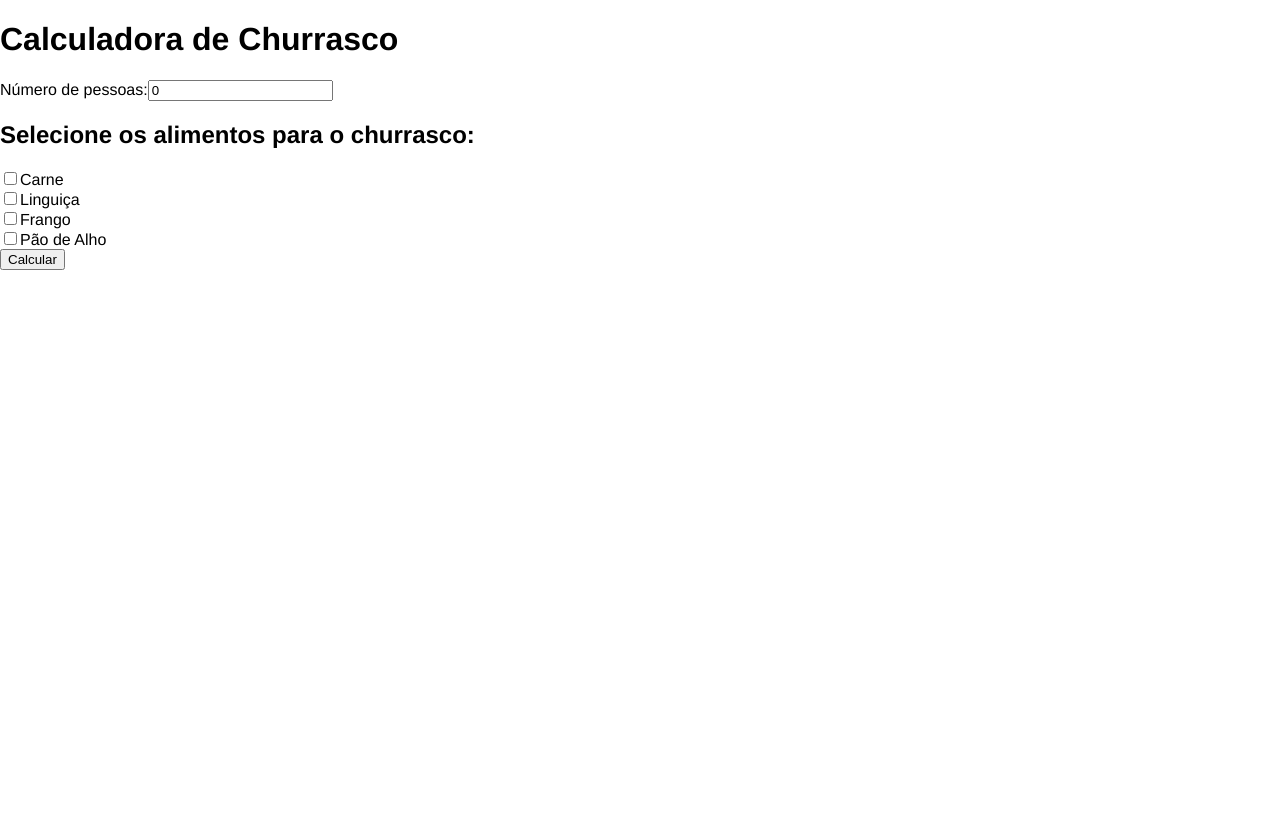
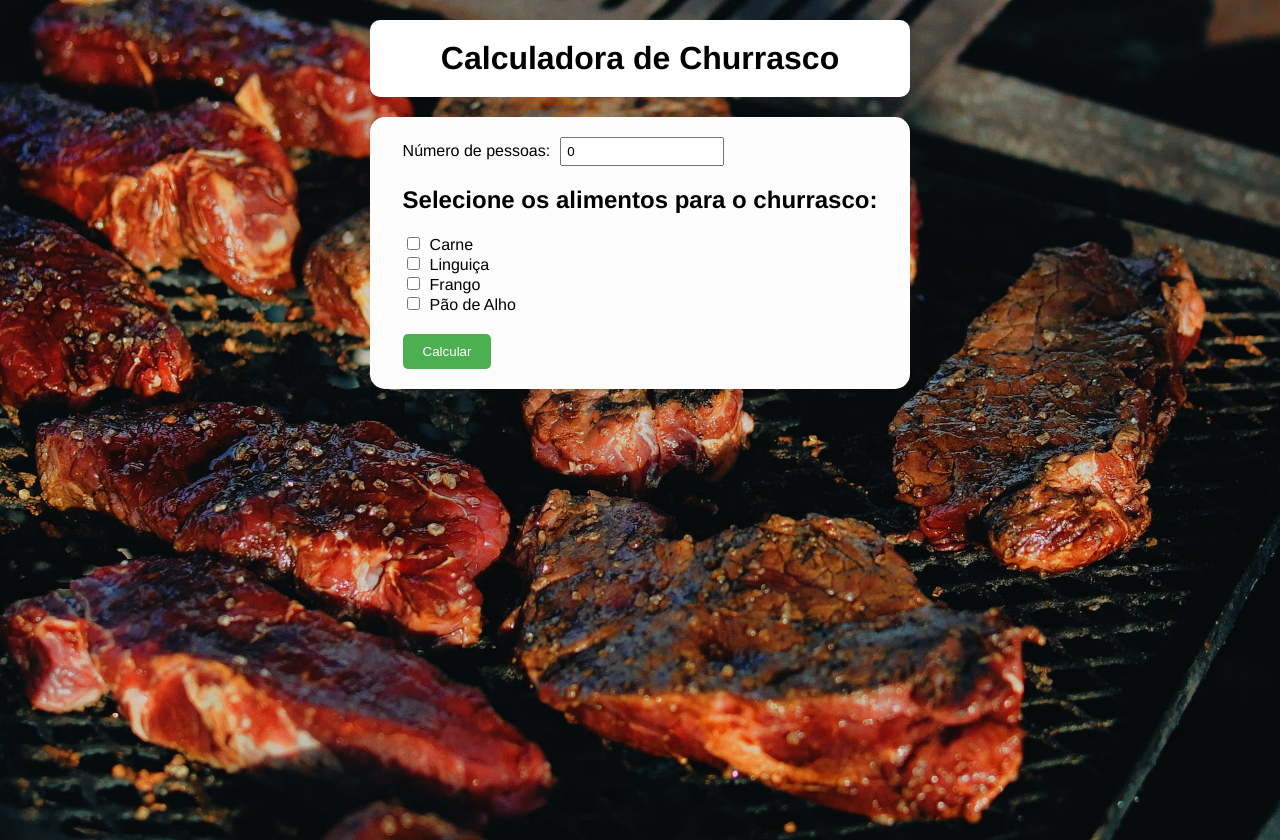
Before and after one commit to leonardohteixeira/churrascometro_ts, a React (Vite) app: page / in a window 1280 px wide. Built offline with nearby package versions, Linux system fonts and the light colour scheme; what Yup would draw is missing.

Commit message:
Adicionado estilos da página que contem o formulário

```diff
--- /dev/null
+++ b/src/components/CalculadoraChurrasco.module.css
@@ -0,0 +1,48 @@
+.container {
+    display: flex;
+    flex-direction: column;
+    align-items: center;
+    padding: 20px;
+    background-color: #fdfdfd;
+    border-radius: 15px;
+    max-width: 500px;
+    margin: 20px auto;
+}
+
+.inputGroup {
+    margin-bottom: 10px;
+}
+
+.inputLabel {
+    margin-bottom: 5px;
+    margin-right: 10px;
+}
+
+.inputField {
+    padding: 5px;
+    width: 150px;
+}
+
+.checkboxInput {
+    margin-right: 10px;
+}
+
+.calculateButton {
+    padding: 10px 20px;
+    cursor: pointer;
+    margin-top: 20px;
+    background-color: #4caf50;
+    color: #fff;
+    border: none;
+    border-radius: 5px;
+}
+
+.calculateButton:hover {
+    background-color: #45a049;
+}
+
+.error {
+    color: #cb3535;
+    margin-top: 5px;
+    font-style: italic;
+}
--- a/src/components/CalculadoraChurrasco.tsx
+++ b/src/components/CalculadoraChurrasco.tsx
@@ -2,6 +2,7 @@
 import { nomesAlimentos } from "../types"
 import { Formik, Field, Form } from "formik"
 import * as Yup from "Yup"
+import styles from "./CalculadoraChurrasco.module.css"
 
 const esquemaValidacao = Yup.object().shape({
   pessoas: Yup.number().min(1, "Número de pessoas é obrigatório"),
@@ -13,7 +14,7 @@
   const navigate = useNavigate()
 
   return (
-    <div>
+    <div className={styles.container}>
       <Formik initialValues={{pessoas: 0, selecaoAlimentos: []}}
       validationSchema={esquemaValidacao}
       onSubmit={(values) => {
@@ -26,21 +27,21 @@
       }}>
         {({errors, touched}) => (
           <Form>
-          <div>
-            <label htmlFor="pessoas">Número de pessoas:</label>
-            <Field name="pessoas" type="number" />
-            {errors.pessoas && touched.pessoas ? (<p>{errors.pessoas}</p>) : null}
+          <div className={styles.inputGroup}>
+            <label htmlFor="pessoas" className={styles.inputLabel}>Número de pessoas:</label>
+            <Field name="pessoas" type="number" className={styles.inputField}/>
+            {errors.pessoas && touched.pessoas ? (<p className={styles.error}>{errors.pessoas}</p>) : null}
           </div>
           <h2>Selecione os alimentos para o churrasco:</h2>
 
           {Object.keys(nomesAlimentos).map((alimento) => (
             <div>
-              <Field type="checkbox" name="selecaoAlimentos" value={alimento} />
+              <Field type="checkbox" name="selecaoAlimentos" value={alimento} className={styles.checkboxInput} />
               <label htmlFor="selecaoAlimentos">{nomesAlimentos[alimento]}</label>
             </div>
           ))}
-          {errors.selecaoAlimentos ? (<p>{errors.selecaoAlimentos}</p>) : null}
-          <button type="submit">Calcular</button>
+          {errors.selecaoAlimentos ? (<p className={styles.error}>{errors.selecaoAlimentos}</p>) : null}
+          <button type="submit" className={styles.calculateButton}>Calcular</button>
         </Form>
         )}
       </Formik>
--- a/src/index.css
+++ b/src/index.css
@@ -8,3 +8,19 @@
 #root {
   height: 100%;
 }
+
+h1 {
+  padding: 20px;
+  background-color: #fff;
+  border-radius: 10px;
+  max-width: 500px;
+  margin: 0 auto;
+  text-align: center;
+}
+
+.page-container {
+  background-size: cover;
+  background-position: center;
+  height: 100%;
+  padding: 20px;
+}
--- a/src/pages/Calculadora.tsx
+++ b/src/pages/Calculadora.tsx
@@ -1,9 +1,11 @@
 import React from 'react'
 import CalculadoraChurrasco from '../components/CalculadoraChurrasco'
 
+import bgImage from "../assets/bg-1.jpg"
+
 const Calculadora = () => {
   return (
-    <div>
+    <div className='page-container' style={{backgroundImage: `url(${bgImage})`}}>
       <h1>Calculadora de Churrasco</h1>
       <CalculadoraChurrasco />
     </div>
--- a/src/pages/Resultado.tsx
+++ b/src/pages/Resultado.tsx
@@ -2,7 +2,7 @@
 
 const Resultado = () => {
   return (
-    <div>Resultado</div>
+    <div className='page-container'>Resultado</div>
   )
 }
 
```
